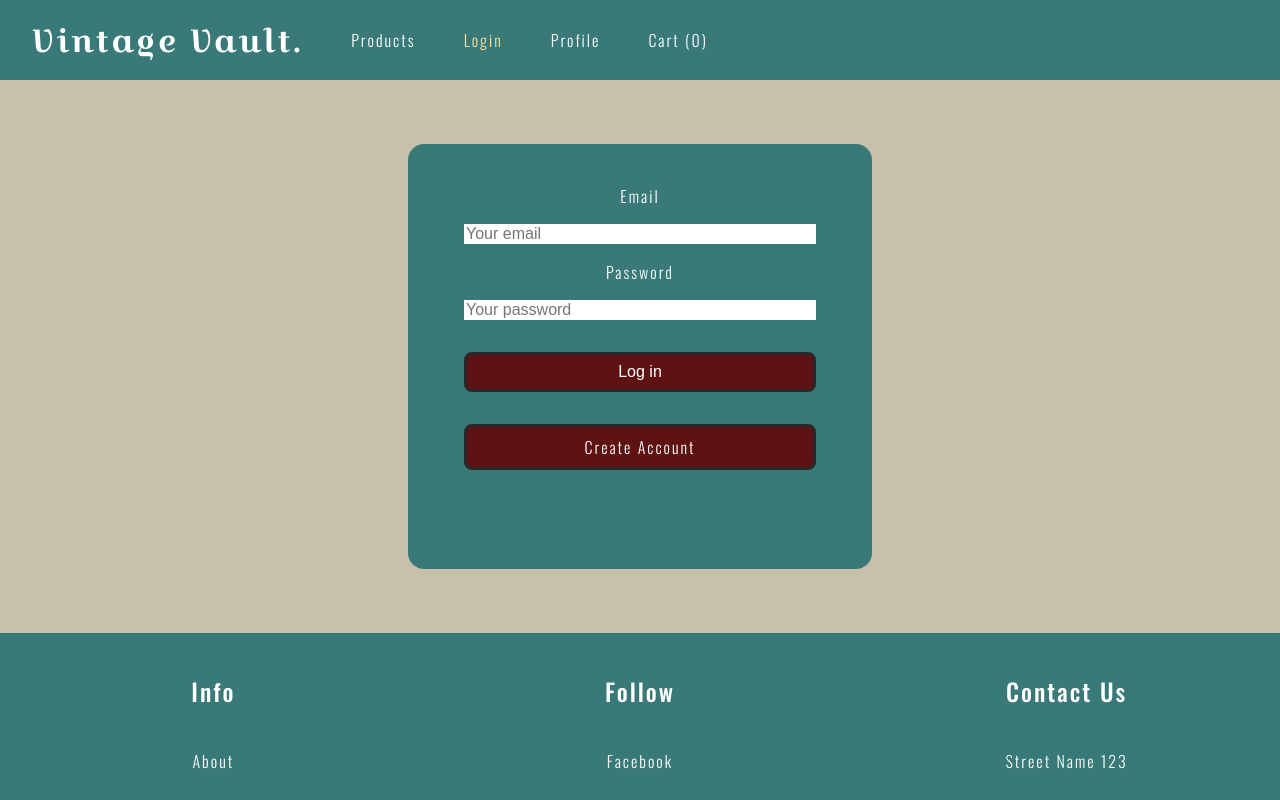
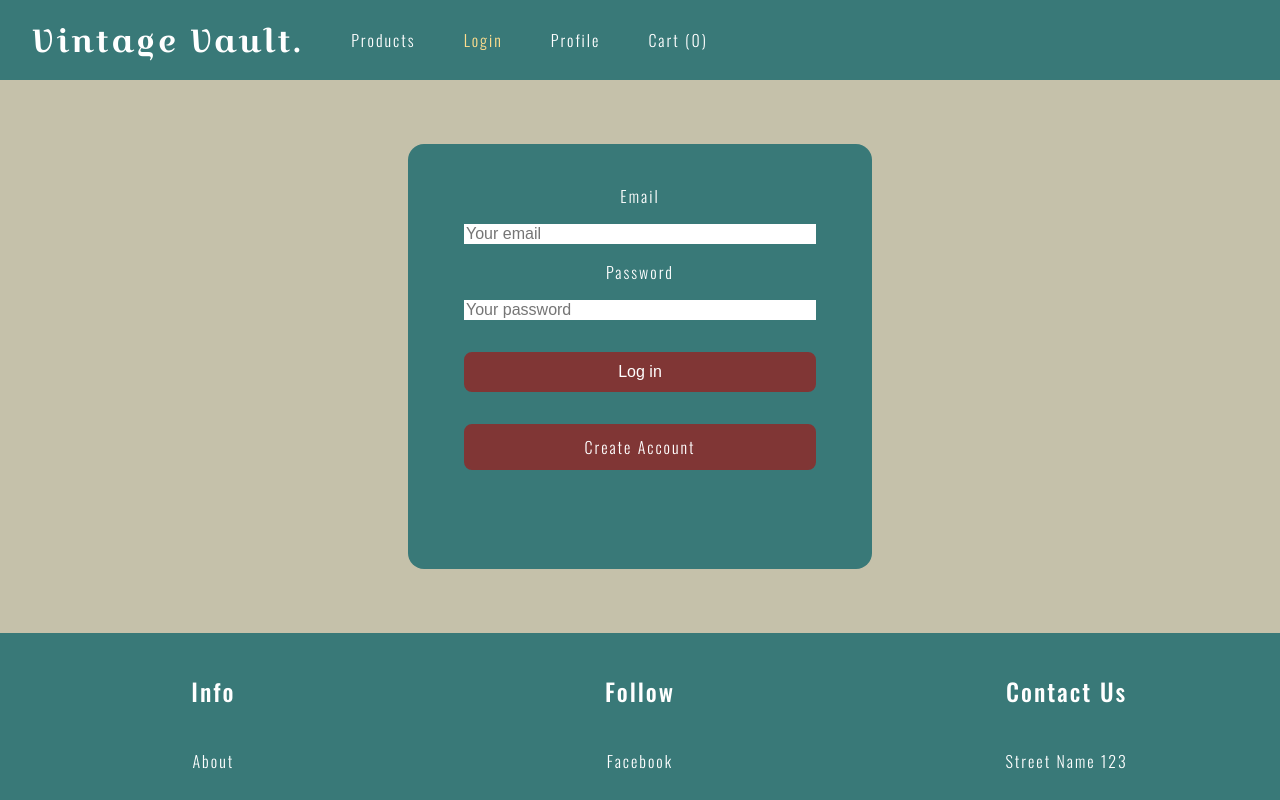
Before and after one commit to rafael-f-dev/Vintage-Vault, a React (Create React App) app in the folder vintage-vault-client/: page /login in a window 1280 px wide. Shown: the top 800 px of the page. Built offline with nearby package versions, Linux system fonts and the light colour scheme; no server answers.

Commit message:
continuing

```diff
--- a/vintage-vault-client/src/App.css
+++ b/vintage-vault-client/src/App.css
@@ -140,10 +140,10 @@ body {
 .form-button {
   text-decoration: none;
   color: white;
-  background-color: rgb(94, 18, 18);
+  background-color: #803635;
   font-size: 1em;
   margin: 1em;
-  border: 3px solid rgb(39, 39, 39);
+  border: 3px solid #803635;
   border-radius: 8px;
   padding: 0.5em;
 }
@@ -152,7 +152,8 @@ body {
 .form-button:hover {
   transition: 1s;
   color: black;
-  background: rgb(197, 193, 170);
+  border: 3px solid #FFDE8E;
+  background: #FFDE8E;
  }
 
 
@@ -228,10 +229,10 @@ button:hover {
 
 .delete-account-button {
   color: white;
-  background-color: #914746;
+  background-color: #803635;
   font-size: 1em;
   margin: 1em;
-  border: 3px solid #914746;
+  border: 3px solid #803635;
   border-radius: 8px;
   padding: 0.5em;
 }
@@ -353,8 +354,8 @@ button:hover {
 .checkout-button{
   margin: 4em;
   font-size: 1.3em;
-  background-color: #914746;
-  border: 3px solid #914746;
+  background-color: #803635;
+  border: 3px solid #803635;
   color: white;
 }
 
```
